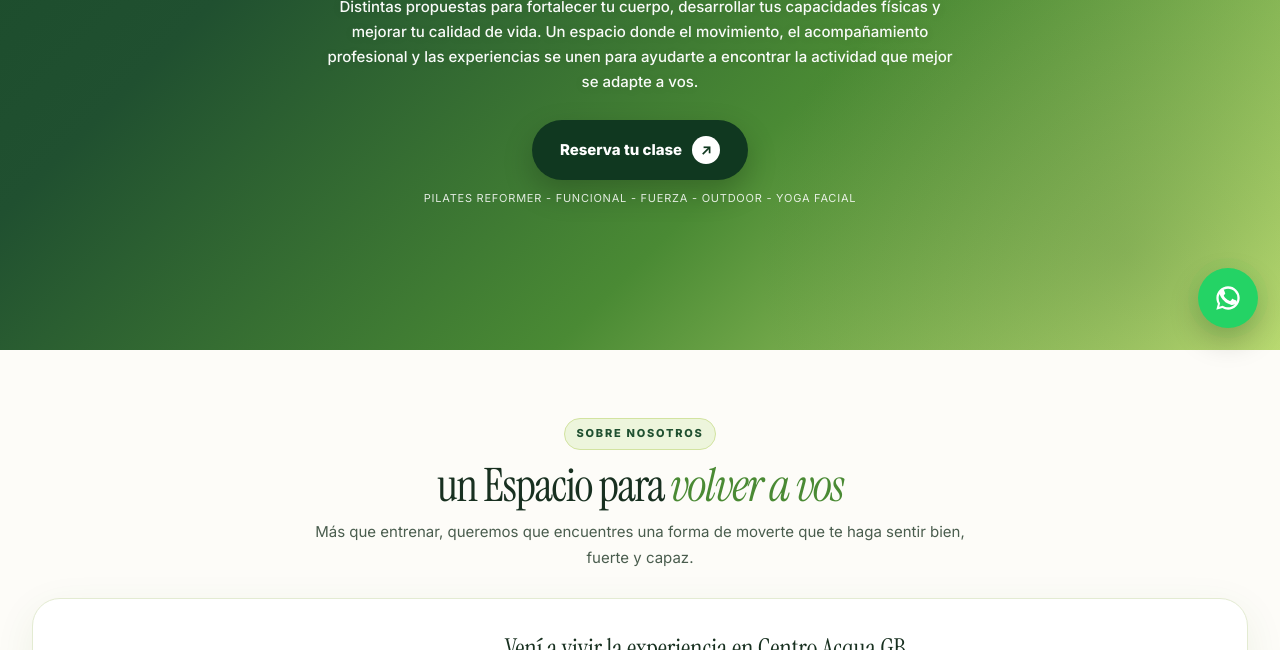
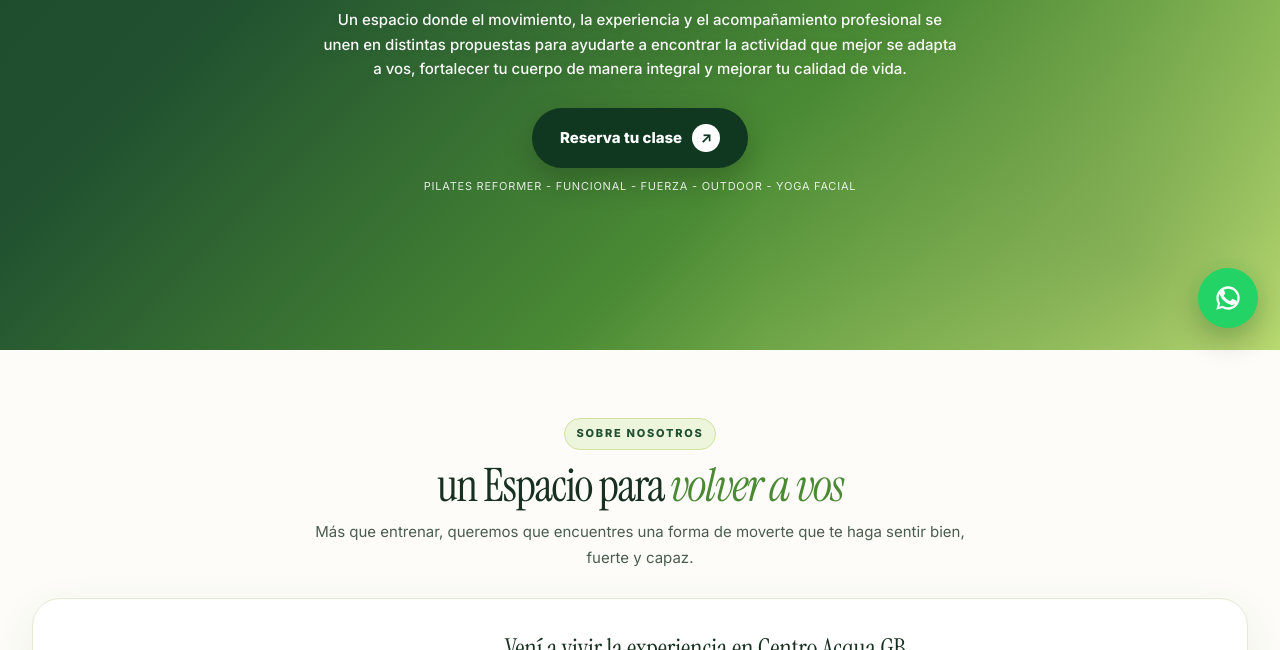
Before and after one commit to sabrina-campilongo/Centro-Acqua, a plain HTML site: page index.html in a window 1280 px wide. Shown: the part 450-1100 px from the top of the page. Drawn offline with Linux system fonts and the light colour scheme.

Commit message:
Actualiza texto del hero

```diff
--- a/index.html
+++ b/index.html
@@ -159,7 +159,7 @@ footer::before{content:"";position:absolute;inset:0;background:radial-gradient(6
       </h1>
       <p class="hero-desc anim-2">
         <strong style="font-size:1.15em;letter-spacing:-.01em">Tu salud se entrena. Potencia tu Bienestar</strong><br>
-        <span style="display:block;margin-top:6px">Distintas propuestas para fortalecer tu cuerpo, desarrollar tus capacidades físicas y mejorar tu calidad de vida. Un espacio donde el movimiento, el acompañamiento profesional y las experiencias se unen para ayudarte a encontrar la actividad que mejor se adapte a vos.</span>
+        <span style="display:block;margin-top:6px">Un espacio donde el movimiento, la experiencia y el acompañamiento profesional se unen en distintas propuestas para ayudarte a encontrar la actividad que mejor se adapta a vos, fortalecer tu cuerpo de manera integral y mejorar tu calidad de vida.</span>
       </p>
       <div class="anim-3">
         <a href="#contacto" class="hero-cta">Reserva tu clase <span>↗</span></a>
```
